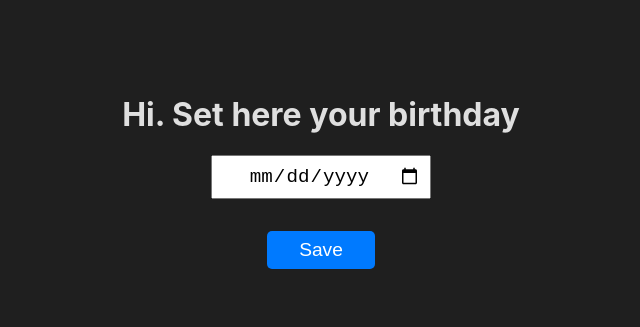
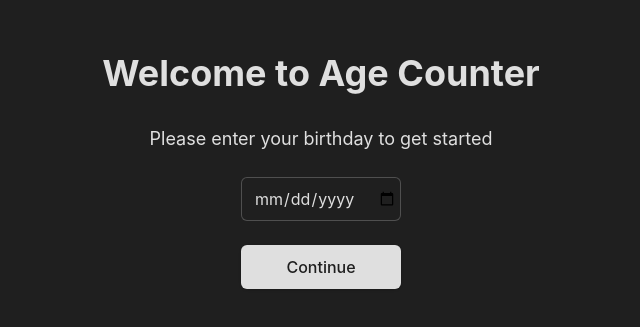
Before and after one commit to oussa/motivational-age-counter, a React app: page / in a window 1280 px wide. Shown: the part 229-556 px from the top of the page, without its empty margins (319-959 px from the left). Built offline with nearby package versions, Linux system fonts and the light colour scheme.

Commit message:
add tailwind and shadcn, fix theming, add tabName customization

```diff
--- /dev/null
+++ b/postcss.config.js
@@ -0,0 +1 @@
+module.exports = { plugins: { tailwindcss: {}, autoprefixer: {} } }
--- a/src/App.tsx
+++ b/src/App.tsx
@@ -1,4 +1,6 @@
 import React, { useEffect, useState } from 'react';
+import { Button } from "./components/ui/button"
+import { Input } from "./components/ui/input"
 
 interface AppProps {}
 
@@ -8,6 +10,7 @@
   mainTextColor: string;
   theme: 'light' | 'dark' | 'random';
   decimalDigits: number;
+  tabName: string;
 }
 
 const themes = {
@@ -52,11 +55,12 @@
 };
 
 const defaultSettings: Settings = {
-  text: '',
+  text: 'Make every moment count!',
   backgroundColor: themes.dark.backgroundColor,
   mainTextColor: themes.dark.mainTextColor,
   theme: 'dark',
-  decimalDigits: 10
+  decimalDigits: 10,
+  tabName: 'Motivational Age Counter'
 };
 
 const SettingsPopup: React.FC<{
@@ -159,176 +163,136 @@
           .hover-underline:hover {
             text-decoration: underline !important;
           }
+          .save-button:hover {
+            opacity: 0.85;
+            transform: translateY(-1px);
+            transition: all 0.2s ease;
+          }
         `}
       </style>
-      <div id="settings-popup" style={settingsPopupStyle}>
-        <h2 style={{ margin: '0 0 0.8rem 0', fontSize: '1rem', color: '#000000' }}>Customize Text</h2>
-        <div style={{ marginBottom: '0.8rem' }}>
-          <label style={{ fontSize: '0.85rem', display: 'block', marginBottom: '0.2rem', color: '#000000' }}>Text</label>
-          <input
+      <div id="settings-popup" className="fixed bottom-20 left-5 bg-white p-4 rounded-lg shadow-lg z-50 w-64 max-h-[calc(100vh-120px)] overflow-y-auto text-sm">
+        <h2 className="m-0 mb-3 text-base font-medium text-neutral-900">Customize Text</h2>
+
+        <div className="mb-3">
+          <label className="block mb-1 text-sm text-neutral-800">Tab Name</label>
+          <Input
+            type="text"
+            value={localSettings.tabName}
+            onChange={(e) => handleChange('tabName', e.target.value)}
+            className="bg-white text-neutral-900"
+          />
+        </div>
+
+        <div className="mb-3">
+          <label className="block mb-1 text-sm text-neutral-800">Text</label>
+          <Input
             type="text"
             value={localSettings.text}
             onChange={(e) => handleChange('text', e.target.value)}
-            style={inputStyle}
+            className="bg-white text-neutral-900"
           />
         </div>
 
-        <h2 style={{ margin: '0.8rem 0', fontSize: '1rem', color: '#000000' }}>Customize Colors</h2>
-        <div style={{ marginBottom: '0.8rem' }}>
-          <div>
-            <label style={{ fontSize: '0.85rem', display: 'block', marginBottom: '0.2rem', color: '#000000' }}>Theme</label>
-            <div style={{ display: 'flex', gap: '0.4rem', marginBottom: '0.8rem' }}>
-              {['light', 'dark', 'random'].map((theme) => {
-                let buttonStyle: React.CSSProperties = {
-                  padding: '0.4rem 0.8rem',
-                  border: '1px solid #000000',
-                  borderRadius: '4px',
-                  cursor: 'pointer',
-                  display: 'flex',
-                  alignItems: 'center',
-                  justifyContent: 'center',
-                  fontSize: '0.85rem',
-                  flex: 1,
-                };
+        <h2 className="my-3 text-base font-medium text-neutral-900">Customize Colors</h2>
 
-                if (theme === 'light') {
-                  buttonStyle = {
-                    ...buttonStyle,
-                    background: '#FAF7F5',
-                    color: '#000000',
-                  };
-                } else if (theme === 'dark') {
-                  buttonStyle = {
-                    ...buttonStyle,
-                    background: '#000000',
-                    color: '#FAF7F5',
-                  };
-                } else if (theme === 'random') {
-                  buttonStyle = {
-                    ...buttonStyle,
-                    background: 'linear-gradient(90deg, rgba(131,58,180,1) 0%, rgba(187,165,45,1) 25%, rgba(212,39,80,1) 50%, rgba(54,120,253,1) 75%, rgba(252,69,200,1) 100%)',
-                    color: '#FAF7F5',
-                  };
+        <div className="mb-3">
+          <label className="block mb-1 text-sm text-neutral-800">Theme</label>
+          <div className="flex gap-2 mb-3">
+            {['light', 'dark', 'random'].map((theme) => (
+              <Button
+                key={theme}
+                variant={localSettings.theme === theme ? "default" : "outline"}
+                onClick={() => handleChange('theme', theme)}
+                className={
+                  theme === 'light' ? 'bg-white text-neutral-900 border-neutral-200 hover:bg-neutral-100' :
+                  theme === 'dark' ? 'bg-neutral-900 text-white border-neutral-700 hover:bg-neutral-800' :
+                  'bg-gradient-to-r from-purple-500 via-pink-500 to-red-500 text-white hover:opacity-90'
                 }
-
-                if (localSettings.theme === theme) {
-                  buttonStyle.border = '2px solid #007AFF';
-                }
-
-                return (
-                  <button
-                    key={theme}
-                    onClick={() => handleChange('theme', theme)}
-                    style={buttonStyle}
               >
                 {theme.charAt(0).toUpperCase() + theme.slice(1)}
-                  </button>
-                );
-              })}
+              </Button>
+            ))}
           </div>
         </div>
 
-          <div style={{ marginBottom: '0.6rem' }}>
-            <label style={{ fontSize: '0.85rem', display: 'block', marginBottom: '0.2rem', color: '#000000' }}>Background color</label>
-            <div style={{ display: 'flex', gap: '0.4rem' }}>
-              <input
+        <div className="mb-3">
+          <label className="block mb-1 text-sm text-neutral-800">Background color</label>
+          <div className="flex gap-2">
+            <Input
               type="text"
               value={localSettings.backgroundColor}
               onChange={(e) => handleChange('backgroundColor', e.target.value)}
-                style={{ ...inputStyle, flex: 1 }}
+              className="bg-white text-neutral-900"
             />
             <input
               type="color"
               value={localSettings.backgroundColor}
               onChange={(e) => handleChange('backgroundColor', e.target.value)}
-                style={{ width: '40px', padding: 0, cursor: 'pointer' }}
+              className="w-10 p-0 cursor-pointer"
             />
           </div>
         </div>
 
-          <div style={{ marginBottom: '0.6rem' }}>
-            <label style={{ fontSize: '0.85rem', display: 'block', marginBottom: '0.2rem', color: '#000000' }}>Main text color</label>
-            <div style={{ display: 'flex', gap: '0.4rem' }}>
-              <input
+        <div className="mb-3">
+          <label className="block mb-1 text-sm text-neutral-800">Main text color</label>
+          <div className="flex gap-2">
+            <Input
               type="text"
               value={localSettings.mainTextColor}
               onChange={(e) => handleChange('mainTextColor', e.target.value)}
-                style={{ ...inputStyle, flex: 1 }}
+              className="bg-white text-neutral-900"
             />
             <input
               type="color"
               value={localSettings.mainTextColor}
               onChange={(e) => handleChange('mainTextColor', e.target.value)}
-                style={{ width: '40px', padding: 0, cursor: 'pointer' }}
+              className="w-10 p-0 cursor-pointer"
             />
           </div>
         </div>
 
-          <div style={{ marginBottom: '0.8rem' }}>
-            <label style={{ fontSize: '0.85rem', display: 'block', marginBottom: '0.2rem', color: '#000000' }}>Decimal Digits</label>
-            <div style={{ display: 'flex', alignItems: 'center', gap: '0.8rem' }}>
+        <div className="mb-3">
+          <label className="block mb-1 text-sm text-neutral-800">Decimal Digits</label>
+          <div className="flex items-center gap-3">
             <input
               type="range"
               min="8"
-                max="12"
+              max="10"
               value={localSettings.decimalDigits}
               onChange={(e) => handleChange('decimalDigits', e.target.value)}
-                style={{ flex: 1 }}
+              className="flex-1"
             />
-              <span style={{ fontSize: '0.85rem', color: '#000000', minWidth: '24px' }}>
+            <span className="text-sm text-neutral-900 min-w-[24px]">
               {localSettings.decimalDigits}
             </span>
           </div>
         </div>
-        </div>
 
-        <div style={{ display: 'flex', flexDirection: 'column', gap: '0.4rem' }}>
-          <button
+        <div className="flex flex-col gap-2">
+          <Button
             onClick={() => {
               onSave(localSettings);
               onClose();
             }}
-            style={{
-              padding: '0.3rem',
-              backgroundColor: '#007AFF',
-              color: 'white',
-              border: 'none',
-              borderRadius: '4px',
-              cursor: 'pointer',
-              fontSize: '0.85rem',
-            }}
           >
             Save Preferences
-          </button>
+          </Button>
 
-          <button
+          <Button
+            variant="ghost"
             onClick={onChangeBirthday}
-            className="hover-underline"
-            style={{
-              padding: '0.3rem',
-              backgroundColor: 'transparent',
-              color: '#ff4444',
-              border: 'none',
-              borderRadius: '4px',
-              cursor: 'pointer',
-              fontSize: '0.85rem',
-              textDecoration: 'none',
-            }}
+            className="text-blue-500 hover:text-blue-600"
           >
             Change Birthday
-          </button>
+          </Button>
         </div>
 
-        <div style={{ textAlign: 'center', marginTop: '1.2rem', fontSize: '0.85rem', color: '#666' }}>
+        <div className="text-center mt-5 text-sm text-neutral-500">
           <a
             href="https://oussama.io"
             target="_blank"
             rel="noopener noreferrer"
-            className="hover-underline"
-            style={{
-              color: '#666',
-              textDecoration: 'none',
-            }}
+            className="text-neutral-500 hover:underline"
           >
             Created by Oussama.io
           </a>
@@ -340,24 +304,30 @@
 
 export const App: React.FC<AppProps> = () => {
   const [birthday, setBirthday] = useState<string | null>(null);
-  const [tempBirthday, setTempBirthday] = useState<string>('');
   const [age, setAge] = useState<string>('');
   const [showSettings, setShowSettings] = useState(false);
+  const [showBirthdayInput, setShowBirthdayInput] = useState(false);
   const [settings, setSettings] = useState<Settings>(defaultSettings);
 
   useEffect(() => {
     // Load birthday and settings from storage
-    chrome.storage.local.get(['birthday', 'settings'], (result) => {
+    chrome.storage.local.get(['birthday', 'settings', 'showBirthdayInput'], (result) => {
       if (result.birthday) {
         setBirthday(result.birthday);
       }
       if (result.settings) {
         setSettings(result.settings);
       }
+      if (result.showBirthdayInput) {
+        setShowBirthdayInput(true);
+      }
     });
 
-    // Update body background color
+    // Update body background color and tab title
     document.body.style.backgroundColor = settings.backgroundColor;
+    if (settings.tabName) {
+      document.title = settings.tabName;
+    }
   }, [settings]);
 
   useEffect(() => {
@@ -377,8 +347,14 @@
   }, [birthday, settings.decimalDigits]);
 
   const handleSave = (date: string) => {
-    chrome.storage.local.set({ birthday: date }, () => {
+    console.log('Saving date:', date);
+    chrome.storage.local.set({
+      birthday: date,
+      showBirthdayInput: false
+    }, () => {
+      console.log('Birthday saved:', date);
       setBirthday(date);
+      setShowBirthdayInput(false);
     });
   };
 
@@ -405,6 +381,7 @@
     marginBottom: '1rem',
     width: '200px',
     textAlign: 'center',
+    display: 'block',
   };
 
   const settingsButtonStyle: React.CSSProperties = {
@@ -440,68 +417,100 @@
     border: 'none',
     borderRadius: '5px',
     cursor: 'pointer',
-    marginTop: '1rem',
+    display: 'block',
+    width: '200px',
+    margin: '1rem auto 0',
   };
 
-  if (!birthday) {
+  if (!birthday || showBirthdayInput) {
     return (
-      <div style={containerStyle}>
-        <h1 style={{ color: settings.mainTextColor }}>Hi. Set here your birthday</h1>
+      <div
+        className="flex flex-col items-center justify-center min-h-screen p-8 w-full max-w-7xl mx-auto"
+        style={{
+          backgroundColor: settings.backgroundColor,
+          color: settings.mainTextColor
+        }}
+      >
+        <h1 className="text-4xl font-bold mb-8" style={{ color: settings.mainTextColor }}>
+          Welcome to Age Counter
+        </h1>
+        <div className="text-lg mb-6 text-center" style={{ color: settings.mainTextColor }}>
+          Please enter your birthday to get started
+        </div>
+        <form
+          onSubmit={(e) => {
+            e.preventDefault();
+            const input = e.currentTarget.querySelector('input[type="date"]') as HTMLInputElement;
+            const date = input?.value;
+            if (date) {
+              handleSave(date);
+            }
+          }}
+          className="flex flex-col items-center gap-6 max-w-xs"
+        >
+          <div className="w-40">
             <input
               type="date"
-          style={inputStyle}
-          value={tempBirthday}
-          onChange={(e) => setTempBirthday(e.target.value)}
+              defaultValue={birthday || undefined}
+              className="flex h-11 w-full rounded-md border px-3 py-2 text-base ring-offset-background file:border-0 file:bg-transparent file:text-sm file:font-medium placeholder:text-muted-foreground focus-visible:outline-none focus-visible:ring-2 focus-visible:ring-ring focus-visible:ring-offset-2 disabled:cursor-not-allowed disabled:opacity-50"
+              style={{
+                backgroundColor: settings.backgroundColor,
+                color: settings.mainTextColor,
+                borderColor: settings.mainTextColor + '40'
+              }}
             />
-        <button
-          style={saveButtonStyle}
-          onClick={() => tempBirthday && handleSave(tempBirthday)}
-          disabled={!tempBirthday}
+          </div>
+          <Button
+            type="submit"
+            className="w-40 h-11 text-base font-medium"
+            style={{
+              backgroundColor: settings.mainTextColor,
+              color: settings.backgroundColor
+            }}
           >
-          Save
-        </button>
+            Continue
+          </Button>
+        </form>
       </div>
     );
   }
 
   return (
-    <>
-      <style>
-        {`
-          .hover-underline:hover {
-            text-decoration: underline !important;
-          }
-        `}
-      </style>
-      <div style={containerStyle}>
-        <div style={{
-          fontSize: '3rem',
-          marginBottom: '0.5rem',
-          color: settings.mainTextColor,
-          letterSpacing: '3px',
-          textAlign: 'center',
-          fontWeight: 'bold',
-        }}>
+    <div
+      className="flex flex-col items-center p-8 w-full max-w-7xl font-sans"
+      style={{
+        backgroundColor: settings.backgroundColor,
+        color: settings.mainTextColor
+      }}
+    >
+      <div className="text-5xl mb-2 tracking-wide text-center font-bold" style={{ color: settings.mainTextColor }}>
         {settings.text}
       </div>
-        <div style={ageStyle}>{age}</div>
+      <div className="text-5xl font-bold mt-4 font-mono w-[400px] text-center tracking-wider" style={{ color: settings.mainTextColor }}>
+        {age}
       </div>
-      <button
+      <Button
         id="settings-button"
-        className="hover-underline"
-        style={settingsButtonStyle}
-        onClick={() => setShowSettings(true)}
+        variant="link"
+        className="fixed bottom-5 left-5 p-0"
+        style={{ color: settings.mainTextColor }}
+        onClick={() => setShowSettings(!showSettings)}
       >
         Settings
-      </button>
+      </Button>
       {showSettings && (
         <SettingsPopup
           settings={settings}
           onSave={handleSettingsSave}
           onClose={() => setShowSettings(false)}
-          onChangeBirthday={() => handleSave('')}
+          onChangeBirthday={() => {
+            chrome.storage.local.set({ showBirthdayInput: true }, () => {
+              setShowBirthdayInput(true);
+              setShowSettings(false);
+            });
+          }}
         />
       )}
-    </>
+    </div>
   );
 };
--- /dev/null
+++ b/src/components/ui/button.tsx
@@ -0,0 +1,56 @@
+import * as React from "react"
+import { Slot } from "@radix-ui/react-slot"
+import { cva, type VariantProps } from "class-variance-authority"
+import { cn } from "@/lib/utils"
+
+const buttonVariants = cva(
+  "inline-flex items-center justify-center whitespace-nowrap rounded-md text-sm font-medium transition-colors focus-visible:outline-none focus-visible:ring-1 focus-visible:ring-ring disabled:pointer-events-none disabled:opacity-50",
+  {
+    variants: {
+      variant: {
+        default:
+          "bg-primary text-primary-foreground shadow hover:bg-primary/90",
+        destructive:
+          "bg-destructive text-destructive-foreground shadow-sm hover:bg-destructive/90",
+        outline:
+          "border border-input bg-background shadow-sm hover:bg-accent hover:text-accent-foreground",
+        secondary:
+          "bg-secondary text-secondary-foreground shadow-sm hover:bg-secondary/80",
+        ghost: "hover:bg-accent hover:text-accent-foreground",
+        link: "text-primary underline-offset-4 hover:underline",
+      },
+      size: {
+        default: "h-9 px-4 py-2",
+        sm: "h-8 rounded-md px-3 text-xs",
+        lg: "h-10 rounded-md px-8",
+        icon: "h-9 w-9",
+      },
+    },
+    defaultVariants: {
+      variant: "default",
+      size: "default",
+    },
+  }
+)
+
+export interface ButtonProps
+  extends React.ButtonHTMLAttributes<HTMLButtonElement>,
+    VariantProps<typeof buttonVariants> {
+  asChild?: boolean
+}
+
+const Button = React.forwardRef<HTMLButtonElement, ButtonProps>(
+  ({ className, variant, size, asChild = false, ...props }, ref) => {
+    const Comp = asChild ? Slot : "button"
+    return (
+      <Comp
+        className={cn(buttonVariants({ variant, size, className }))}
+        ref={ref}
+        {...props}
+      />
+    )
+  }
+)
+Button.displayName = "Button"
+
+export { Button, buttonVariants }
--- /dev/null
+++ b/src/components/ui/input.tsx
@@ -0,0 +1,24 @@
+import * as React from "react"
+import { cn } from "@/lib/utils"
+
+export interface InputProps
+  extends React.InputHTMLAttributes<HTMLInputElement> {}
+
+const Input = React.forwardRef<HTMLInputElement, InputProps>(
+  ({ className, type, ...props }, ref) => {
+    return (
+      <input
+        type={type}
+        className={cn(
+          "flex h-9 w-full rounded-md border border-input bg-transparent px-3 py-1 text-sm shadow-sm transition-colors file:border-0 file:bg-transparent file:text-sm file:font-medium placeholder:text-muted-foreground focus-visible:outline-none focus-visible:ring-1 focus-visible:ring-ring disabled:cursor-not-allowed disabled:opacity-50",
+          className
+        )}
+        ref={ref}
+        {...props}
+      />
+    )
+  }
+)
+Input.displayName = "Input"
+
+export { Input }
--- /dev/null
+++ b/src/index.css
@@ -0,0 +1,68 @@
+@tailwind base;
+@tailwind components;
+@tailwind utilities;
+
+@layer base {
+  :root {
+    --background: 0 0% 100%;
+    --foreground: 222.2 84% 4.9%;
+    --card: 0 0% 100%;
+    --card-foreground: 222.2 84% 4.9%;
+    --popover: 0 0% 100%;
+    --popover-foreground: 222.2 84% 4.9%;
+    --primary: 221.2 83.2% 53.3%;
+    --primary-foreground: 210 40% 98%;
+    --secondary: 210 40% 96.1%;
+    --secondary-foreground: 222.2 47.4% 11.2%;
+    --muted: 210 40% 96.1%;
+    --muted-foreground: 215.4 16.3% 46.9%;
+    --accent: 210 40% 96.1%;
+    --accent-foreground: 222.2 47.4% 11.2%;
+    --destructive: 0 84.2% 60.2%;
+    --destructive-foreground: 210 40% 98%;
+    --border: 214.3 31.8% 91.4%;
+    --input: 214.3 31.8% 91.4%;
+    --ring: 221.2 83.2% 53.3%;
+    --radius: 0.5rem;
+  }
+
+  .dark {
+    --background: 222.2 84% 4.9%;
+    --foreground: 210 40% 98%;
+    --card: 222.2 84% 4.9%;
+    --card-foreground: 210 40% 98%;
+    --popover: 222.2 84% 4.9%;
+    --popover-foreground: 210 40% 98%;
+    --primary: 217.2 91.2% 59.8%;
+    --primary-foreground: 222.2 47.4% 11.2%;
+    --secondary: 217.2 32.6% 17.5%;
+    --secondary-foreground: 210 40% 98%;
+    --muted: 217.2 32.6% 17.5%;
+    --muted-foreground: 215 20.2% 65.1%;
+    --accent: 217.2 32.6% 17.5%;
+    --accent-foreground: 210 40% 98%;
+    --destructive: 0 62.8% 30.6%;
+    --destructive-foreground: 210 40% 98%;
+    --border: 217.2 32.6% 17.5%;
+    --input: 217.2 32.6% 17.5%;
+    --ring: 224.3 76.3% 48%;
+  }
+}
+
+@layer components {
+  .btn {
+    @apply px-3 py-2 rounded-md cursor-pointer transition-all duration-200 ease-in-out;
+  }
+
+  .btn-primary {
+    @apply btn bg-blue-500 text-white hover:bg-blue-600 hover:-translate-y-0.5 hover:opacity-90;
+  }
+
+  .btn-link {
+    @apply btn bg-transparent hover:underline;
+  }
+
+  .input-field {
+    @apply px-3 py-2 rounded-md border border-gray-300 focus:outline-none focus:ring-2 focus:ring-blue-500 focus:border-transparent;
+  }
+}
--- /dev/null
+++ b/src/lib/utils.ts
@@ -0,0 +1,6 @@
+import { type ClassValue, clsx } from "clsx"
+import { twMerge } from "tailwind-merge"
+
+export function cn(...inputs: ClassValue[]) {
+  return twMerge(clsx(inputs))
+}
--- a/src/newtab.html
+++ b/src/newtab.html
@@ -2,23 +2,13 @@
 <html>
   <head>
     <meta charset="UTF-8">
-    <title>Age Countdown</title>
+    <title>Motivational Age Counter</title>
     <link rel="icon" type="image/png" sizes="32x32" href="favicon.png">
-    <meta name="theme-color" content="#FFFFFF" media="(prefers-color-scheme: light)">
-    <meta name="theme-color" content="#121212" media="(prefers-color-scheme: dark)">
     <style>
       body {
         margin: 0;
         font-family: -apple-system, BlinkMacSystemFont, 'Segoe UI', Roboto, Oxygen, Ubuntu, Cantarell, 'Open Sans', 'Helvetica Neue', sans-serif;
-        background-color: #FFFFFF;
       }
-
-      @media (prefers-color-scheme: dark) {
-        body {
-          background-color: #121212;
-        }
-      }
-
       #root {
         display: flex;
         justify-content: center;
--- a/src/newtab.tsx
+++ b/src/newtab.tsx
@@ -1,6 +1,7 @@
 import React from 'react';
 import { createRoot } from 'react-dom/client';
 import { App } from './App';
+import './index.css';
 
 const container = document.getElementById('root');
 if (container) {
--- /dev/null
+++ b/tailwind.config.js
@@ -0,0 +1,73 @@
+/** @type {import('tailwindcss').Config} */
+module.exports = {
+  darkMode: ["class"],
+  content: [
+    "./src/**/*.{js,jsx,ts,tsx}",
+  ],
+  theme: {
+    container: {
+      center: true,
+      padding: "2rem",
+      screens: {
+        "2xl": "1400px",
+      },
+    },
+    extend: {
+      colors: {
+        border: "hsl(var(--border))",
+        input: "hsl(var(--input))",
+        ring: "hsl(var(--ring))",
+        background: "hsl(var(--background))",
+        foreground: "hsl(var(--foreground))",
+        primary: {
+          DEFAULT: "hsl(var(--primary))",
+          foreground: "hsl(var(--primary-foreground))",
+        },
+        secondary: {
+          DEFAULT: "hsl(var(--secondary))",
+          foreground: "hsl(var(--secondary-foreground))",
+        },
+        destructive: {
+          DEFAULT: "hsl(var(--destructive))",
+          foreground: "hsl(var(--destructive-foreground))",
+        },
+        muted: {
+          DEFAULT: "hsl(var(--muted))",
+          foreground: "hsl(var(--muted-foreground))",
+        },
+        accent: {
+          DEFAULT: "hsl(var(--accent))",
+          foreground: "hsl(var(--accent-foreground))",
+        },
+        popover: {
+          DEFAULT: "hsl(var(--popover))",
+          foreground: "hsl(var(--popover-foreground))",
+        },
+        card: {
+          DEFAULT: "hsl(var(--card))",
+          foreground: "hsl(var(--card-foreground))",
+        },
+      },
+      borderRadius: {
+        lg: "var(--radius)",
+        md: "calc(var(--radius) - 2px)",
+        sm: "calc(var(--radius) - 4px)",
+      },
+      keyframes: {
+        "accordion-down": {
+          from: { height: 0 },
+          to: { height: "var(--radix-accordion-content-height)" },
+        },
+        "accordion-up": {
+          from: { height: "var(--radix-accordion-content-height)" },
+          to: { height: 0 },
+        },
+      },
+      animation: {
+        "accordion-down": "accordion-down 0.2s ease-out",
+        "accordion-up": "accordion-up 0.2s ease-out",
+      },
+    },
+  },
+  plugins: [require("tailwindcss-animate")],
+}
```
Also changed, not shown: package.json (+20 -5 lines), tsconfig.json (+7 -1 lines), webpack.config.js (+23 -17 lines), 2 other files (tests, documents, lock files or other folders). Lines whose indentation alone changed are shown as unchanged.
